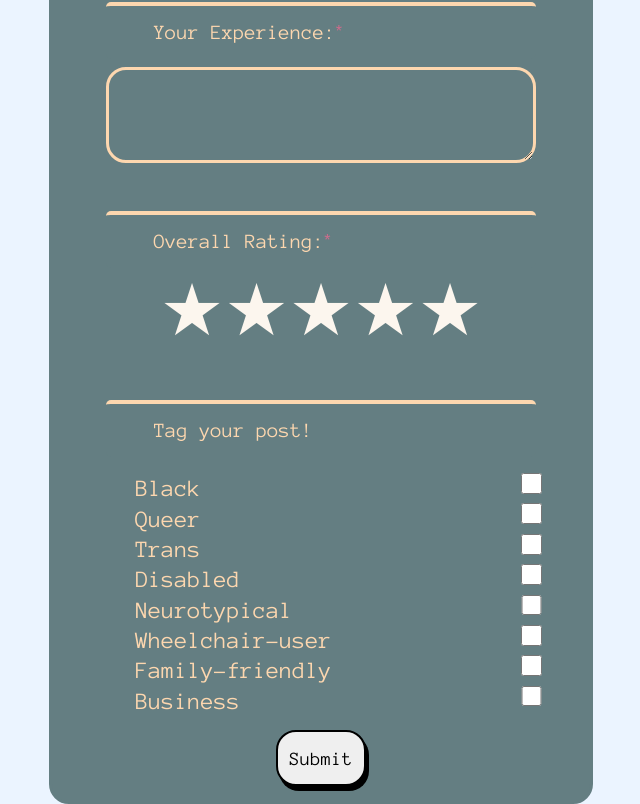
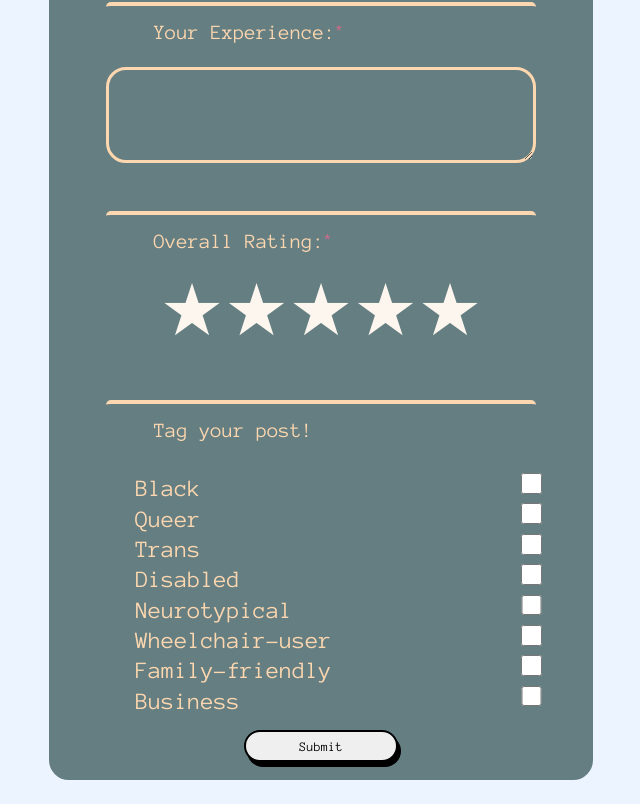
Before and after one commit to fac20/tfb-kjmp-frontend, a React (Create React App) app: page /continents/1/1/experiences/shareexperience in a window 1280 px wide. Shown: the part 543-1347 px from the top of the page, without its empty margins (319-959 px from the left). After the commit the page ends 1323 px from the top, so only its background shows below. Built offline with nearby package versions, Linux system fonts and the light colour scheme; what react-animations would draw is missing.

Commit message:
fix: increase size of submit button on forms

```diff
--- a/public/index.html
+++ b/public/index.html
@@ -6,7 +6,7 @@
     <meta name="theme-color" content="#000000" />
     <meta
       name="description"
-      content="Web site created using create-react-app"
+      content="THE BLACK QUEER TRAVEL GUIDE"
     />
     <link href="https://fonts.googleapis.com/css2?family=Anonymous+Pro&display=swap" rel="stylesheet">
     <title>THE BLACK QUEER TRAVEL GUIDE</title>
--- a/src/components/ExperiencesForm.js
+++ b/src/components/ExperiencesForm.js
@@ -153,9 +153,7 @@ const ExperiencesForm = props => {
 						Tag your post!
 					</Label>
 					<Fieldset id="tags">{renderCheckboxes()}</Fieldset>
-					<Button fontsize="1.5vw" height="7vh" width="7vw">
-						Submit
-					</Button>
+					<Button width="12vw">Submit</Button>
 				</FormCont>
 			</Container>
 		);
--- a/src/components/ThingsToDoForm.js
+++ b/src/components/ThingsToDoForm.js
@@ -93,7 +93,7 @@ export default function ThingsToDoForm() {
 								setLocation(event.target.value);
 							}}
 						/>
-						<Button>SUBMIT</Button>
+						<Button width="12vw">SUBMIT</Button>
 					</FormCont>
 				</Container>
 			)}
```
